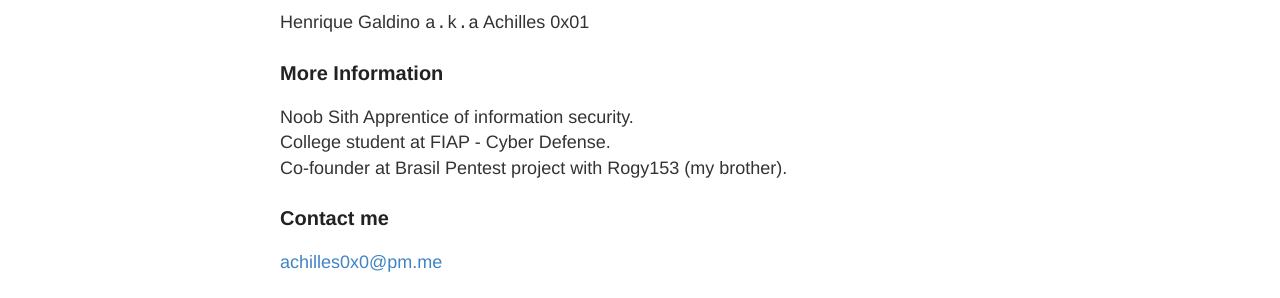
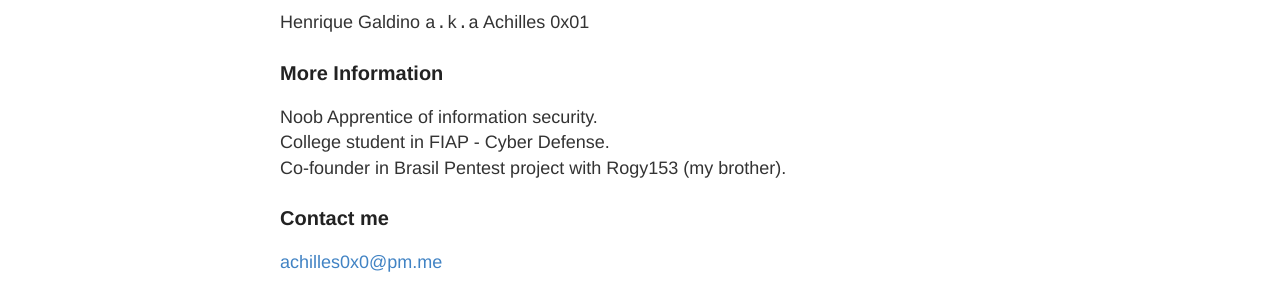
Before and after one commit to Achilles0x01/achilles0x01.github.io, a Jekyll site: the page built from about.md, in a window 1280 px wide. Shown: the part 217-515 px from the top of the page. Built offline with Jekyll 4.4.1, drawn with Linux system fonts in a browser that asks for light colours.

Commit message:
Update about.md

```diff
--- a/about.md
+++ b/about.md
@@ -8,9 +8,9 @@ Henrique Galdino `a.k.a` Achilles 0x01
 
 ### More Information
 
-|Noob Sith Apprentice of information security.|
-|College student at FIAP - Cyber Defense.|
-|Co-founder at Brasil Pentest project with Rogy153 (my brother).|
+|Noob Apprentice of information security.|
+|College student in FIAP - Cyber Defense.|
+|Co-founder in Brasil Pentest project with Rogy153 (my brother).|
 
 ### Contact me
 
```
